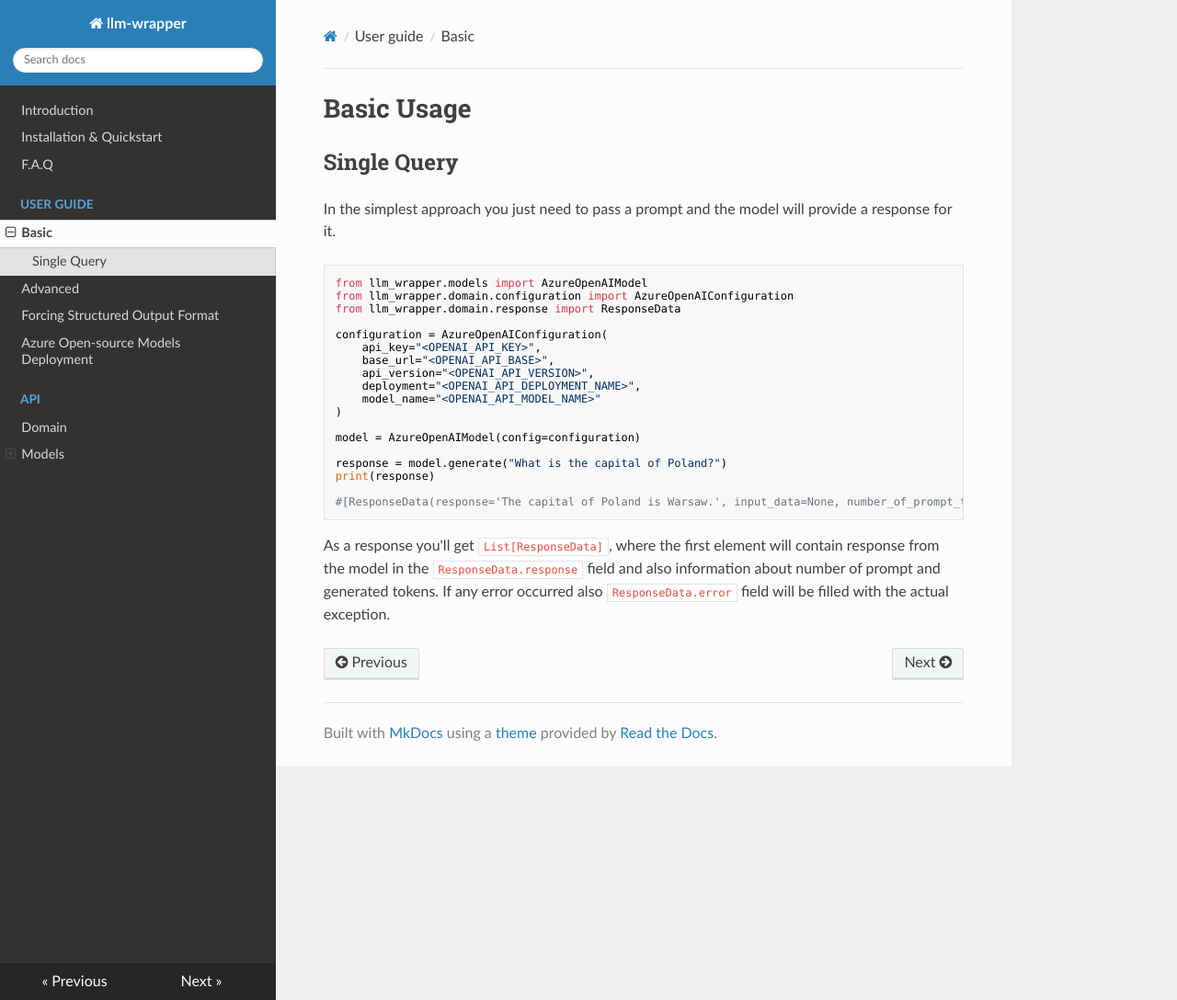
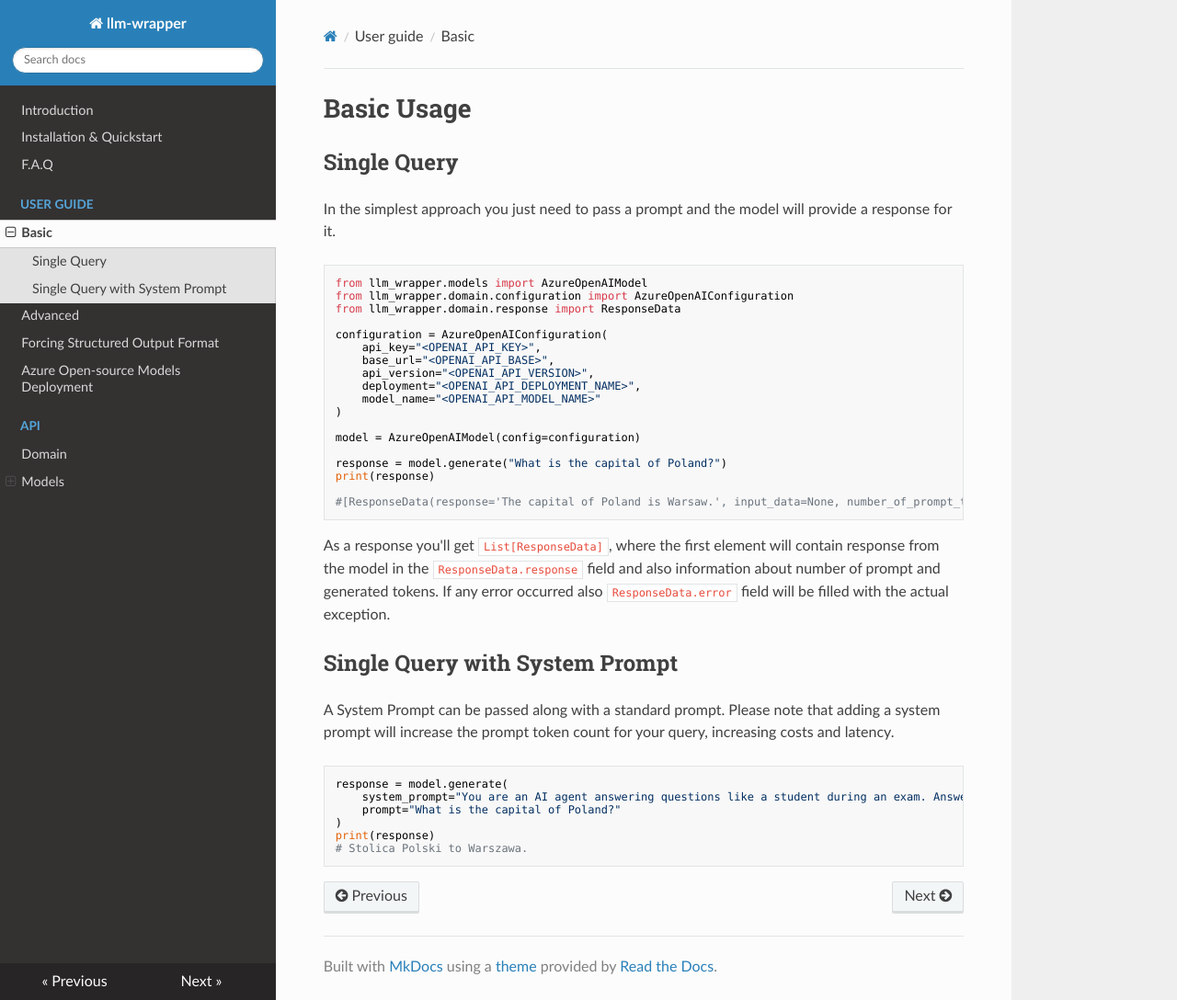
Before and after one commit to allegro/allms, an MkDocs documentation site: the page built from docs/usage/basic.md, in a window 1280 px wide and 1088 px high. Shown: the whole window at 92% size. Built offline with MkDocs 1.6.1, drawn with Linux system fonts in a browser that asks for light colours; nearby versions of some CDN libraries.

````diff
--- a/docs/usage/basic.md
+++ b/docs/usage/basic.md
@@ -28,3 +28,17 @@ print(response)
 As a response you'll get `List[ResponseData]`, where the first element will contain response from the model in the
 `ResponseData.response` field and also information about number of prompt and generated tokens. If any error occurred
 also `ResponseData.error` field will be filled with the actual exception.
+
+## Single Query with System Prompt
+
+A System Prompt can be passed along with a standard prompt. Please note that adding a system prompt will increase the
+prompt token count for your query, increasing costs and latency.
+
+```python
+response = model.generate(
+    system_prompt="You are an AI agent answering questions like a student during an exam. Answer the question in Polish.",
+    prompt="What is the capital of Poland?"
+)
+print(response)
+# Stolica Polski to Warszawa.
+```
````
Also changed, not shown: README.md (+97 -11 lines), docs/usage/forcing_response_format.md (+2 -2 lines), 1 other file.
